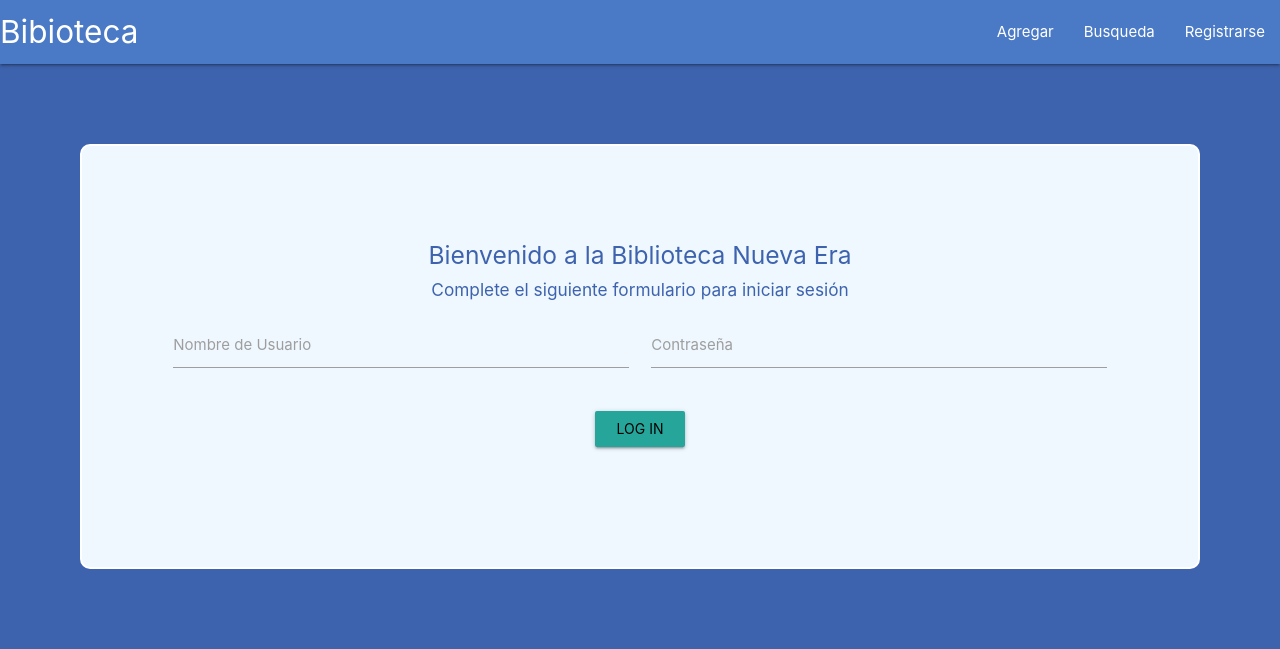
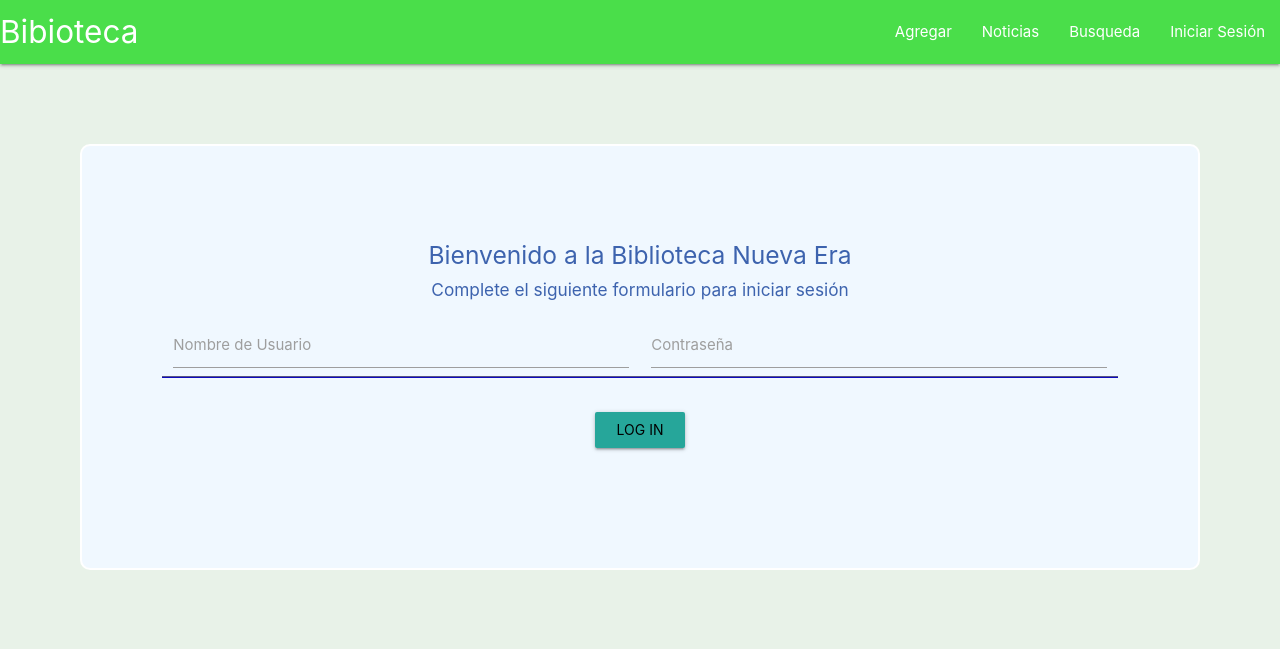
Before and after one commit to eduflores20/Biblioteca-con-Flask, a Flask app: page /auth/login in a window 1280 px wide. Shown: the top 649 px of the page. Run offline with Flask 3, Linux system fonts and the light colour scheme.

Commit message:
Nuevas vistas

```diff
--- a/app/__init__.py
+++ b/app/__init__.py
@@ -43,4 +43,8 @@ def create_app(test_config = None):
     def register():
         return render_template('auth/index.html')
 
+    @app.route("/vistas/noticia")
+    def noticias():
+        return render_template('vistas/noticias.html')
+
     return app
--- a/app/static/init.js
+++ /dev/null
@@ -1,3 +0,0 @@
-$(document).ready(function() {
-    $(".dropdown-trigger").dropdown({ hover: false });
-  });
--- a/app/static/style.css
+++ b/app/static/style.css
@@ -1,9 +1,9 @@
 html {
-    background-color: #3d63ae;
+    background-color: #e8f2e8;
 }
 
 #nav-bar {
-    background-color: #4a7ac6;
+    background-color: #4ade4a;
 }
 
 #title {
@@ -35,3 +35,9 @@ h5, h6{
 
 
 }
+
+.input-field {
+    border-bottom: 1px solid #585585;
+    box-shadow: 0 1px 0 0 #0d0abe
+    ;
+}
--- a/app/templates/auth/index.html
+++ b/app/templates/auth/index.html
@@ -12,4 +12,5 @@
         <h1>Si quiere iniciar sesión <a href="{{ url_for('auth.login') }}">Click aquí</a></h1>
     {% endif%}
 
+
 {% endblock %}
--- a/app/templates/base.html
+++ b/app/templates/base.html
@@ -29,8 +29,9 @@
     <a href="{{ url_for('index') }}" class="brand-logo">Bibioteca</a>
     <ul id="nav-mobile" class="right hide-on-med-and-down">
       <li><a href="">Agregar</a></li>
-      <li><a href="badges.html">Busqueda</a></li>
-      <li><a href="{{ url_for('auth.register') }}">Registrarse</a></li>
+      <li><a href="{{ url_for('noticias') }}">Noticias</a></li>
+      <li><a href="">Busqueda</a></li>
+      <li><a href="{{ url_for('auth.register') }}">Iniciar Sesión</a></li>
     </ul>
   </div>
 </nav>
```
Also changed, not shown: app/templates/vistas/noticias.html (added, +11 -0 lines).
